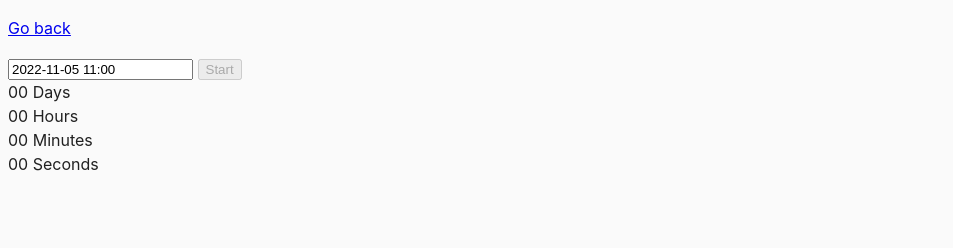
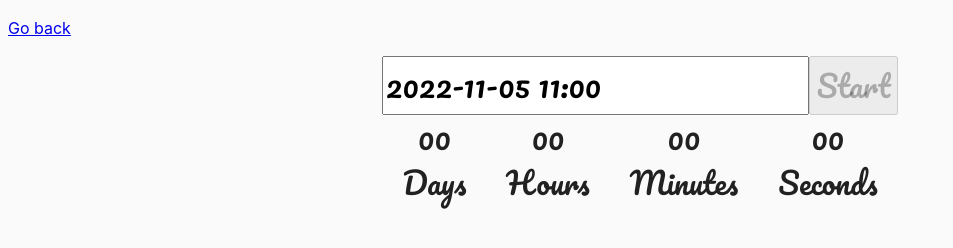
Before and after one commit to Zestiko/goit-js-hw-09, a website built with Parcel: page src/02-timer.html in a window 1280 px wide. Shown: the whole page, without its empty margins (0-953 px from the left). Built offline with nearby package versions, Linux system fonts and the light colour scheme.

Commit message:
Add styles to second task

```diff
--- a/src/02-timer.html
+++ b/src/02-timer.html
@@ -5,13 +5,16 @@
     <meta name="viewport" content="width=device-width, initial-scale=1.0" />
     <title>Countdown timer</title>
     <link rel="stylesheet" href="css/common.css" />
+    <link rel="preconnect" href="https://fonts.googleapis.com">
+    <link rel="preconnect" href="https://fonts.gstatic.com" crossorigin>
+    <link href="https://fonts.googleapis.com/css2?family=Pacifico&display=swap" rel="stylesheet">
   </head>
   <body>
     <p><a href="index.html">Go back</a></p>
-
+<div class="input_container">
   <input type="text" id="datetime-picker" />
   <button type="button" data-start>Start</button>
-
+</div>
 <div class="timer">
   <div class="field">
     <span class="value" data-days>00</span>
@@ -31,6 +34,7 @@
   </div>
 </div>
 
+
     <script src="js/02-timer.js" type="module"></script>
   </body>
 </html>
--- a/src/css/common.css
+++ b/src/css/common.css
@@ -16,3 +16,39 @@ img {
   display: block;
   max-width: 100%;
 }
+
+.form {
+  display: flex;
+  justify-content: center;
+  align-items: center;
+}
+.input_container {
+  display: flex;
+    justify-content: center;
+    align-items: center;
+
+}
+.input_container  input {
+  font-family: 'Pacifico', cursive;
+  font-size: 30px;
+}
+.input_container button {
+  font-family: 'Pacifico', cursive;
+  font-size: 30px;
+}
+.timer {
+  display: flex;
+  justify-content: center;
+  align-items: center;
+  gap: 40px;
+}
+.field {
+  display: flex;
+  flex-direction: column;
+  align-items: center;
+}
+
+span {
+  font-family: 'Pacifico', cursive;
+  font-size: 30px;
+}
--- a/src/js/02-timer.js
+++ b/src/js/02-timer.js
@@ -9,11 +9,6 @@ const refs = {
     minutes: document.querySelector('[data-minutes]'),
     seconds: document.querySelector('[data-seconds]'),
 }
-
-
-
-refs.start.disabled = true;
-
 
 class Timer {
   constructor({ onTick  }) {
@@ -34,7 +29,6 @@ class Timer {
       return;
     }
     this.startTime = startTime;
-    // const startTime = Date.now();
     this.isActive = true;
 
     this.intervalId = setInterval(() => {
@@ -84,7 +78,7 @@ const timer = new Timer({
     onTick: updateClockface,
     // startTime: selectedDates[0],
 });
-
+refs.start.disabled = true;
 refs.start.addEventListener('click', () => {
     timer.start(startTime);
 });
@@ -107,16 +101,19 @@ const options = {
         startTime = selectedDates[0];
     if (selectedDates[0] < new Date()) {
         Report.failure(
-'Wrong',
-'"Please choose a date in the future"',
-'Okay :(',
+            'Wrong',
+            '"Please choose a date in the future"',
+            'Okay :(',
 );
     } else {
+        Report.success(
+            'Good choice',
+            `${startTime}`,
+            'Okay',
+);
         refs.start.disabled = false;
     }
   },
 };
 
-
-
 flatpickr("#datetime-picker", options);
```
Lines whose indentation alone changed are shown as unchanged.
